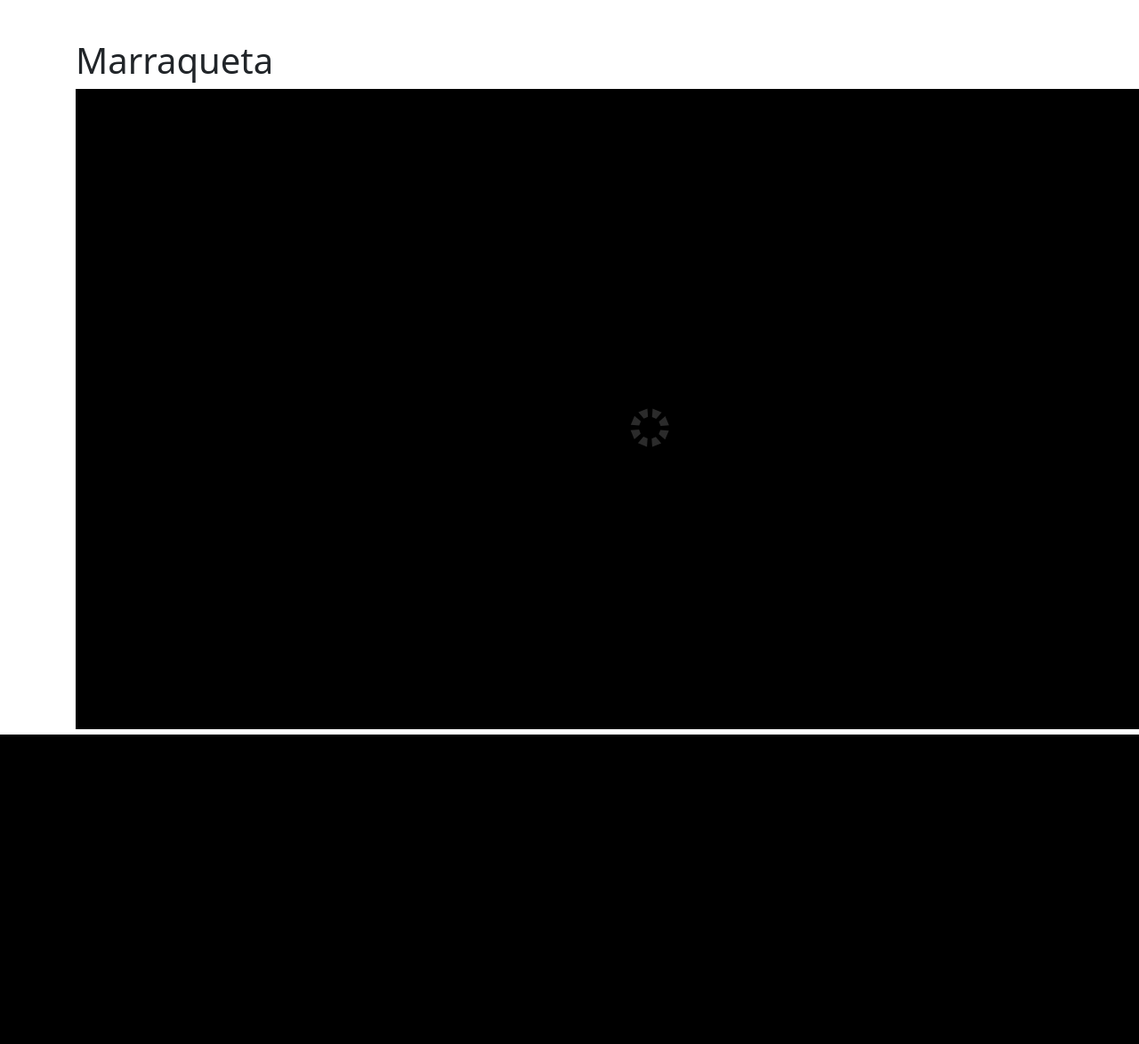
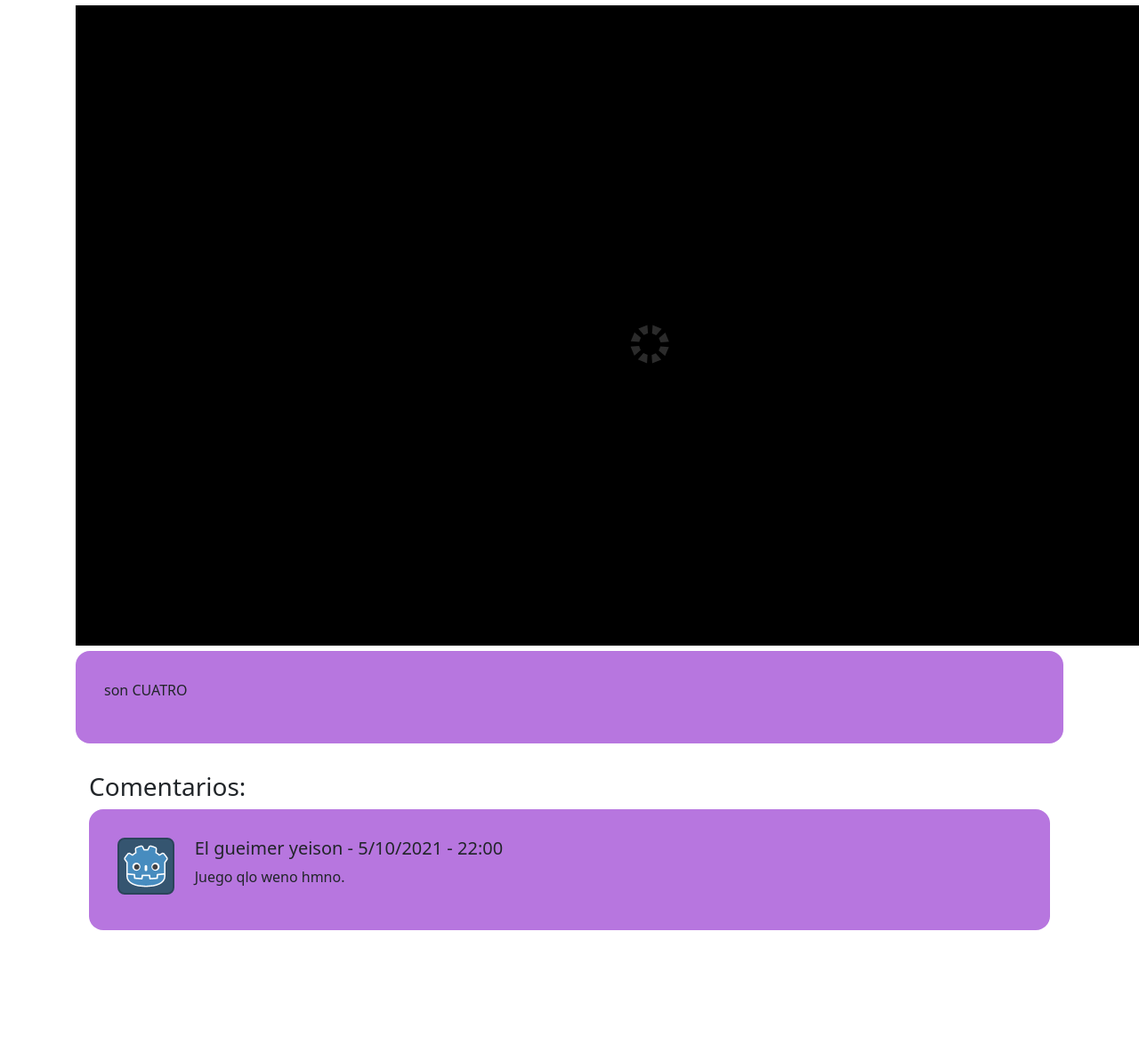
Before and after one commit to DCC-CC4401/2021-2-Grupo-1, a Django app: page /jugar/3/ in a window 1280 px wide; the page is wider, and only the part inside the window is pictured. Shown: the part 114-1288 px from the top of that part at 89% size. Before the commit the page ends 940 px from the top of that part, so only its background shows below. Run offline with Django 3.2, Linux system fonts and the light colour scheme; data comes from the database, SQL or seed files in the repository; some libraries are stand-ins or nearby versions.

Commit message:
puse custiones en la página para jugar un juego e hice que la barra se quedara quietecita

```diff
--- a/juwuegowos/juwuegowosApp/templates/juwuegowosApp/game_page.html
+++ b/juwuegowos/juwuegowosApp/templates/juwuegowosApp/game_page.html
@@ -1,4 +1,5 @@
 {% extends "base.html" %}
+{% load static %}
 
 {% block title %}
 Jugar
@@ -9,5 +10,23 @@ Jugar
     <h1>{{ game.name }}</h1>
     <!--<iframe src="http://v6p9d9t4.ssl.hwcdn.net/html/4565765/index.html" height="600" width="1024"></iframe> -->
     <iframe src="/static/games/{{ game.id }}/index.html" height="720" width="1280"></iframe>
+    <div class="container description-container">
+        <p>{{ game.description }}</p>
+    </div>
+    <div class="container">
+        <h3>Comentarios:</h3>
+        <div class="container comment">
+            <div class="row">
+                <div class="col-md-1">
+                    <img class="rounded justify-content-center" src="{% static 'images/icon.png' %}" width="64" height="64">
+                </div>
+                <div class="col-md-11 comment-content">
+                    <h5>El gueimer yeison - 5/10/2021 - 22:00</h5>
+                    <p>Juego qlo weno hmno.</p>
+                </div>
+            </div>
+        </div>
+    </div>
+
 </div>
 {% endblock %}
--- a/juwuegowos/static/style.css
+++ b/juwuegowos/static/style.css
@@ -74,3 +74,27 @@
 .btn-primary {
     margin-left: 10px;
 }
+
+.description-container {
+    background-color: #b776df;
+    padding: 32px;
+    border-radius: 16px;
+}
+
+.comment {
+    background-color: #b776df;
+    padding: 32px;
+    border-radius: 16px;
+}
+
+.comment.comment-content h5 {
+    font-size: 24px;
+}
+
+.comment.comment-pfp {
+    display: inline-block;
+}
+
+.main-page {
+    margin-bottom: 10%;
+}
--- a/juwuegowos/templates/base.html
+++ b/juwuegowos/templates/base.html
@@ -15,7 +15,7 @@
 </head>
 
 <body>
-	<nav class="navbar navbar-expand-lg navbar-dark bg-dark">
+	<nav class="navbar navbar-expand-lg navbar-dark bg-dark fixed-top">
 		<div class="container-fluid">
 			<div>
                 <a class="navbar-brand" href="/">
@@ -89,7 +89,7 @@
 		</div>
 	</nav>
 
-	<main>
+	<main class="main-page">
 		{% block content %}
 		{% endblock %}
 	</main>
```
